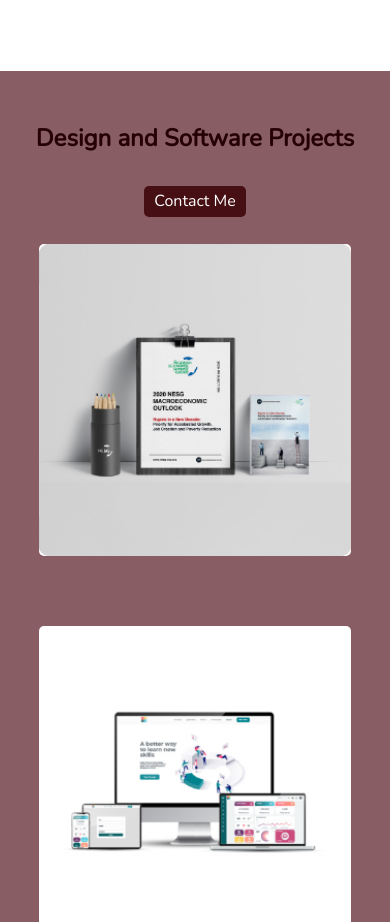
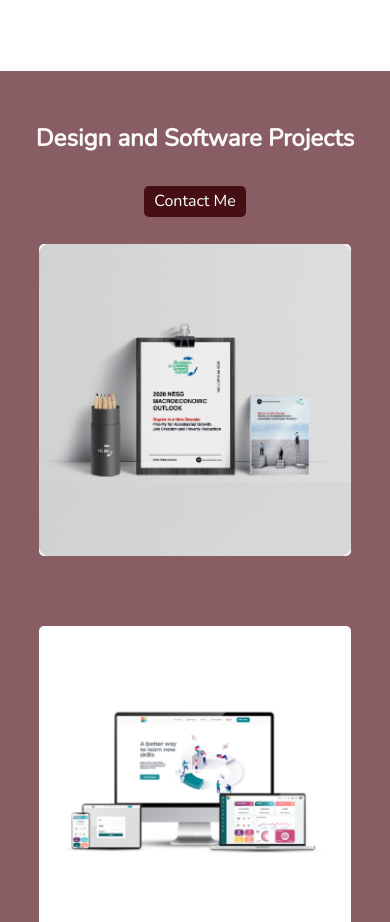
Before and after one commit to DamilolaAbiona/td-project5-response-basics, a plain HTML site: page index.html in a window 390 px wide. Shown: the part 940-1862 px from the top of the page. Drawn offline with nearby package versions, Linux system fonts and the light colour scheme.

Commit message:
responsive

```diff
--- a/assets/style.css
+++ b/assets/style.css
@@ -123,7 +123,7 @@ width: 100%;
   justify-content: space-between;
 }
 .software-titles > h2 {
-  color:#260103;
+  color:#fcf9f9;
 }
 .contact-me{
   margin-top: 1.6rem;
```
